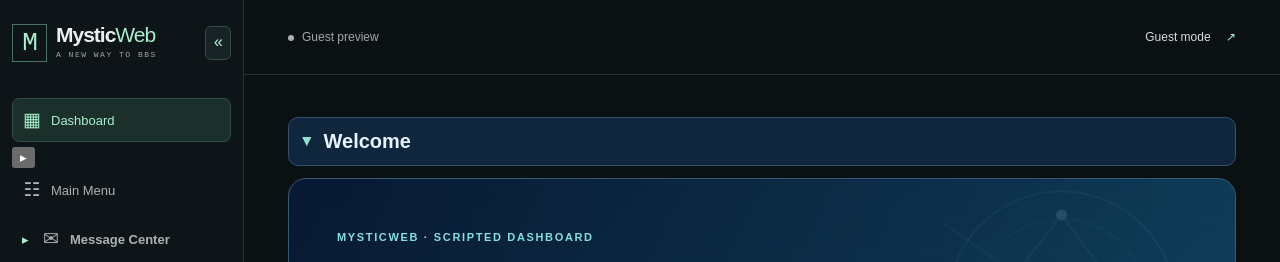
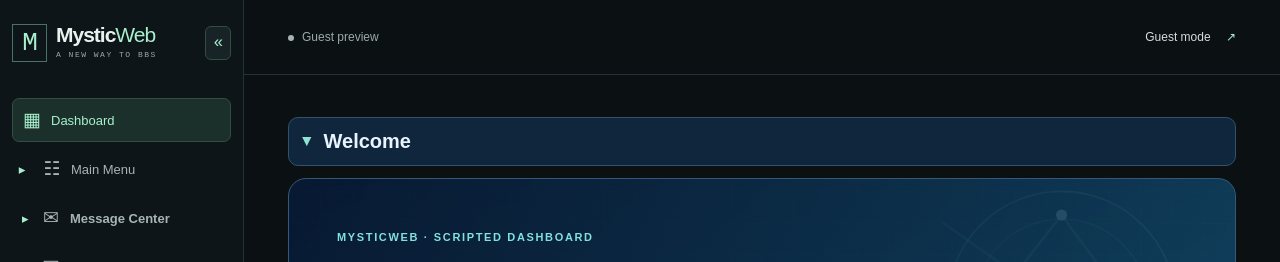
Before and after one commit to javadude334/MysticWeb, a Next.js app: page /dashboard in a window 1280 px wide. Shown: the top 262 px of the page. Built offline with nearby package versions, Linux system fonts and the light colour scheme; no server answers.

Commit message:
Style separate Main Menu chevron and page link

```diff
--- a/src/components/sidebar-navigation.module.css
+++ b/src/components/sidebar-navigation.module.css
@@ -45,3 +45,12 @@
 @media(max-width:760px) {
  .children .children { margin-left:10px; }
 }
+
+/* Separate the Main Menu page link from its expand/collapse control. */
+.menuHeading { display:flex; align-items:center; gap:0; }
+.menuHeading .link { flex:1; min-width:0; }
+.menuChevron { width:20px; flex:0 0 20px; padding:4px 0; border:0; background:transparent; color:#a8f0cd; cursor:pointer; }
+.menuChevron:hover { color:#fff; }
+.menuChevron:focus-visible { outline:2px solid #a8f0cd; outline-offset:2px; }
+.collapsed .menuChevron { display:none; }
+@media(max-width:760px) { .collapsed .menuChevron { display:block; } }
```
